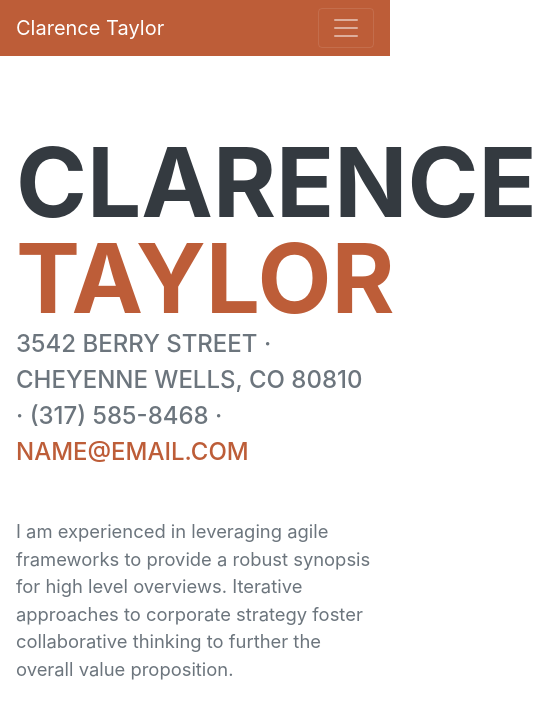
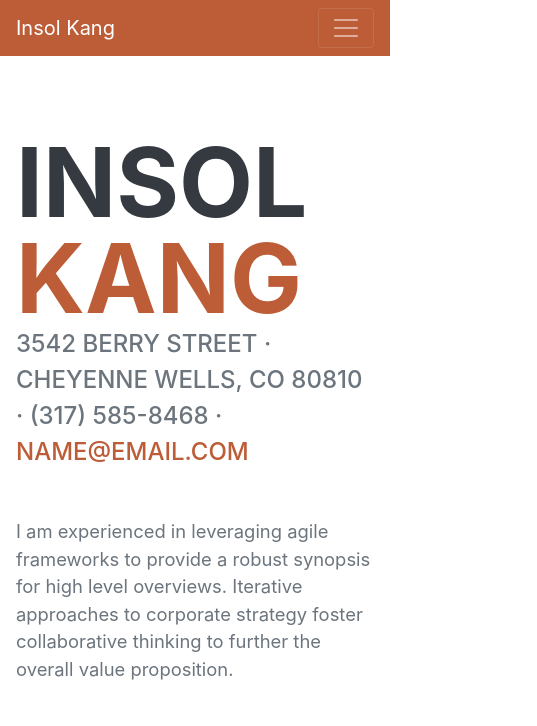
Before and after one commit to insolk/insolk.github.io, a plain HTML site: page index.html in a window 390 px wide. Shown: the top 726 px of the page, 537 px wide, since content can reach past the window. Drawn offline with nearby package versions, Linux system fonts and the light colour scheme; a web font is replaced by a local one.

Commit message:
update my name

```diff
--- a/index.html
+++ b/index.html
@@ -19,7 +19,7 @@
         <!-- Navigation-->
         <nav class="navbar navbar-expand-lg navbar-dark bg-primary fixed-top" id="sideNav">
             <a class="navbar-brand js-scroll-trigger" href="#page-top">
-                <span class="d-block d-lg-none">Clarence Taylor</span>
+                <span class="d-block d-lg-none">Insol Kang</span>
                 <span class="d-none d-lg-block"><img class="img-fluid img-profile rounded-circle mx-auto mb-2" src="assets/img/profile.jpg" alt="" /></span>
             </a>
             <button class="navbar-toggler" type="button" data-toggle="collapse" data-target="#navbarSupportedContent" aria-controls="navbarSupportedContent" aria-expanded="false" aria-label="Toggle navigation"><span class="navbar-toggler-icon"></span></button>
@@ -40,8 +40,8 @@
             <section class="resume-section" id="about">
                 <div class="resume-section-content">
                     <h1 class="mb-0">
-                        Clarence
-                        <span class="text-primary">Taylor</span>
+                        Insol
+                        <span class="text-primary">Kang</span>
                     </h1>
                     <div class="subheading mb-5">
                         3542 Berry Street · Cheyenne Wells, CO 80810 · (317) 585-8468 ·
```
